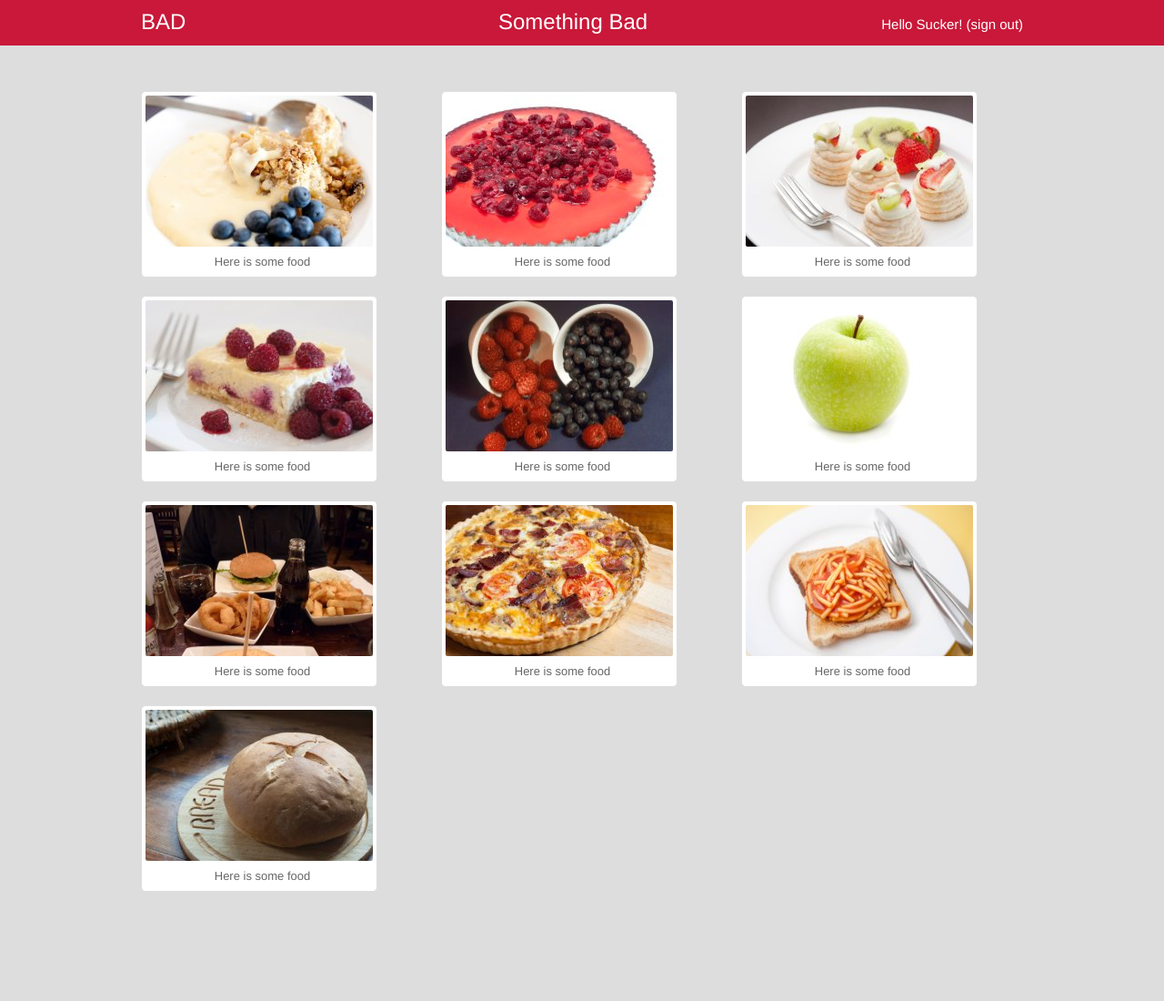
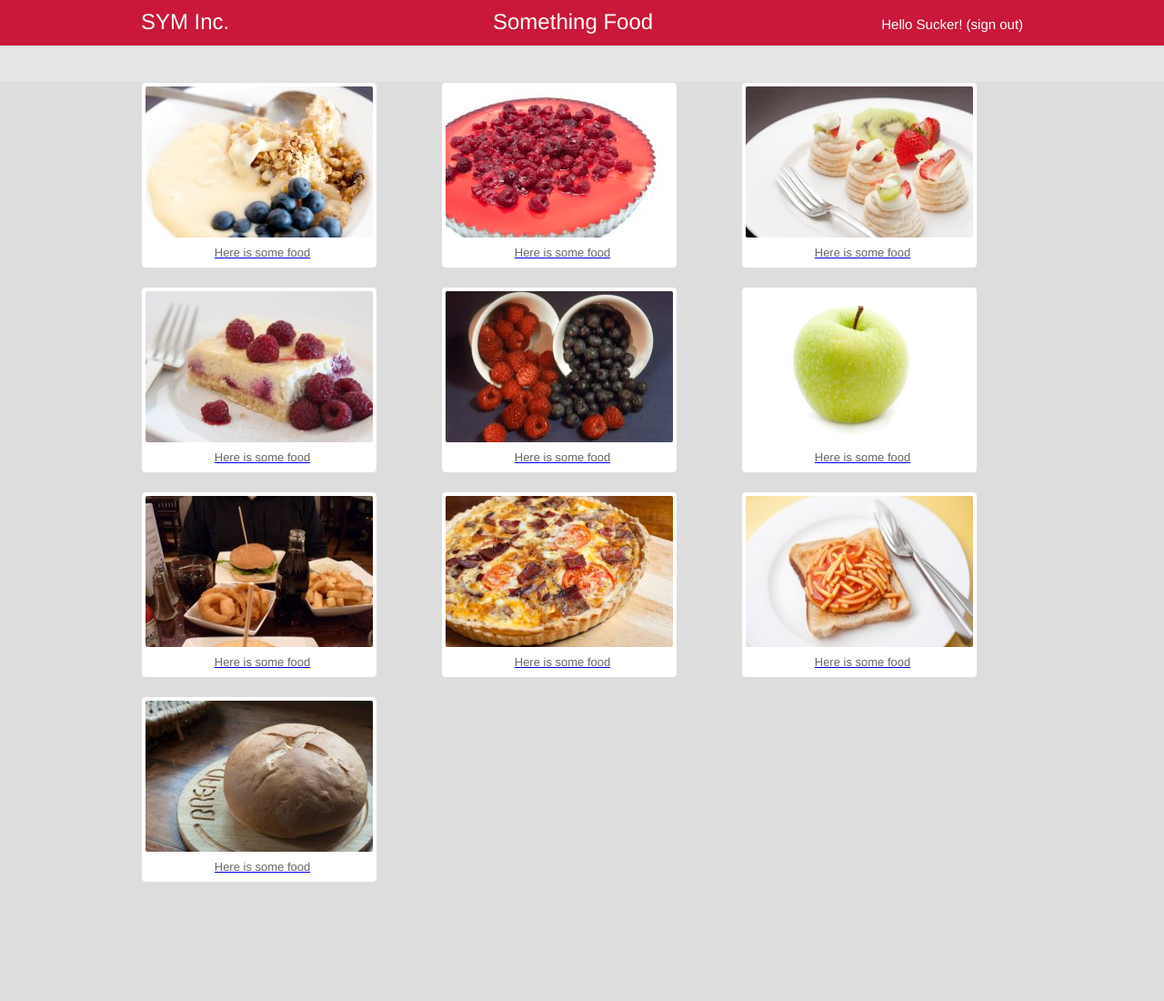
Before and after one commit to sumsted/csrf_example, a Flask app: page / in a window 1280 px wide. Shown: the whole page at 91% size. After the commit the page ends 969 px from the top, so only its background shows below. Run offline with Flask 2, Linux system fonts and the light colour scheme; parts of the project's set-up code (start-up, migrations or seed data) failed here and were passed over.

Commit message:
still working on detail and csrf link

```diff
--- a/badguywebsite/static/style/badguy.css
+++ b/badguywebsite/static/style/badguy.css
@@ -68,7 +68,7 @@
 }
 
 .container {
-    margin: 0 auto;
+    margin: 90px auto 0 auto;
     width: 990px;
     position: relative;
 }
--- a/badguywebsite/static/style/main.css
+++ b/badguywebsite/static/style/main.css
@@ -6,7 +6,7 @@
 }
 
 #main {
-  margin: 100px 0;
+  margin: 0;
   position: relative;
 }
 
--- a/badguywebsite/templates/index.html
+++ b/badguywebsite/templates/index.html
@@ -1,7 +1,7 @@
 <!DOCTYPE html>
 <html>
     <head>
-        <title>Bad Guy Site</title>
+        <title>Something Food</title>
         <meta name="viewport" content="width=device-width, initial-scale=1">
         <link rel="shortcut icon" href="{{ url_for('static',filename='images/favicon.ico') }}">
         <link rel="stylesheet" href="{{ url_for('static',filename='style/reset.css') }}">
@@ -11,24 +11,24 @@
     <body>
         <div class="header_wrapper">
             <div class="header">
-                <div class="header_company">BAD</div>
-                <div class="header_product">Something Bad</div>
+                <div class="header_company">SYM Inc.</div>
+                <div class="header_product">Something Food</div>
                 <div class="header_welcome">Hello Sucker! (sign out)</div>
             </div>
         </div>
         <div class="container cf">
             <div id="main" role="main" class="cf">
                 <ul id="tiles" class="cf">
-                    <li data-twit-img-type="profile"><img src="{{ url_for('static', filename='images/image1.jpg') }}" width="250px" height="166px"><p>Here is some food</p></li>
-                    <li data-twit-img-type="profile"><img src="{{ url_for('static', filename='images/image2.jpg') }}" width="250px" height="166px"><p>Here is some food</p></li>
-                    <li data-twit-img-type="profile"><img src="{{ url_for('static', filename='images/image3.jpg') }}" width="250px" height="166px"><p>Here is some food</p></li>
-                    <li data-twit-img-type="profile"><img src="{{ url_for('static', filename='images/image4.jpg') }}" width="250px" height="166px"><p>Here is some food</p></li>
-                    <li data-twit-img-type="profile"><img src="{{ url_for('static', filename='images/image5.jpg') }}" width="250px" height="166px"><p>Here is some food</p></li>
-                    <li data-twit-img-type="profile"><img src="{{ url_for('static', filename='images/image6.jpg') }}" width="250px" height="166px"><p>Here is some food</p></li>
-                    <li data-twit-img-type="profile"><img src="{{ url_for('static', filename='images/image7.jpg') }}" width="250px" height="166px"><p>Here is some food</p></li>
-                    <li data-twit-img-type="profile"><img src="{{ url_for('static', filename='images/image8.jpg') }}" width="250px" height="166px"><p>Here is some food</p></li>
-                    <li data-twit-img-type="profile"><img src="{{ url_for('static', filename='images/image9.jpg') }}" width="250px" height="166px"><p>Here is some food</p></li>
-                    <li data-twit-img-type="profile"><img src="{{ url_for('static', filename='images/image10.jpg') }}" width="250px" height="166px"><p>Here is some food</p></li>
+                    <li data-twit-img-type="profile"><a href="/detail"><img src="{{ url_for('static', filename='images/image1.jpg') }}" width="250px" height="166px"><p>Here is some food</p></a></li>
+                    <li data-twit-img-type="profile"><a href="/detail"><img src="{{ url_for('static', filename='images/image2.jpg') }}" width="250px" height="166px"><p>Here is some food</p></a></li>
+                    <li data-twit-img-type="profile"><a href="/detail"><img src="{{ url_for('static', filename='images/image3.jpg') }}" width="250px" height="166px"><p>Here is some food</p></a></li>
+                    <li data-twit-img-type="profile"><a href="/detail"><img src="{{ url_for('static', filename='images/image4.jpg') }}" width="250px" height="166px"><p>Here is some food</p></a></li>
+                    <li data-twit-img-type="profile"><a href="/detail"><img src="{{ url_for('static', filename='images/image5.jpg') }}" width="250px" height="166px"><p>Here is some food</p></a></li>
+                    <li data-twit-img-type="profile"><a href="/detail"><img src="{{ url_for('static', filename='images/image6.jpg') }}" width="250px" height="166px"><p>Here is some food</p></a></li>
+                    <li data-twit-img-type="profile"><a href="/detail"><img src="{{ url_for('static', filename='images/image7.jpg') }}" width="250px" height="166px"><p>Here is some food</p></a></li>
+                    <li data-twit-img-type="profile"><a href="/detail"><img src="{{ url_for('static', filename='images/image8.jpg') }}" width="250px" height="166px"><p>Here is some food</p></a></li>
+                    <li data-twit-img-type="profile"><a href="/detail"><img src="{{ url_for('static', filename='images/image9.jpg') }}" width="250px" height="166px"><p>Here is some food</p></a></li>
+                    <li data-twit-img-type="profile"><a href="/detail"><img src="{{ url_for('static', filename='images/image10.jpg') }}" width="250px" height="166px"><p>Here is some food</p></a></li>
                 </ul>
             </div>
         </div>
--- a/badguywebsite/views.py
+++ b/badguywebsite/views.py
@@ -6,3 +6,7 @@
 @app.route('/', methods=['GET'])
 def landing():
     return render_template('index.html')
+
+@app.route('/detail', methods=['GET'])
+def detail():
+    return render_template('detail.html')
--- a/mybankwebsite/templates/problem.html
+++ b/mybankwebsite/templates/problem.html
@@ -17,7 +17,6 @@
         </div>
         <div class="container cf">
             <div class="cellophane with-a-bow cf">
-                <form action="/secure_withdrawl" method="get">
                 <div class="entity-container">
                     <div class="entity-row with-space">
                         <div class="full-cell"><div class="sub-heading">There was a problem!</div></div>
@@ -26,7 +25,6 @@
                         <div class="full-cell formatted">{{ problem }}</div>
                     </div>
                 </div>
-                </form>
             </div>
         </div>
     </body>
```
Also changed, not shown: badguywebsite/templates/detail.html (added, +34 -0 lines). Lines whose indentation alone changed are shown as unchanged.
